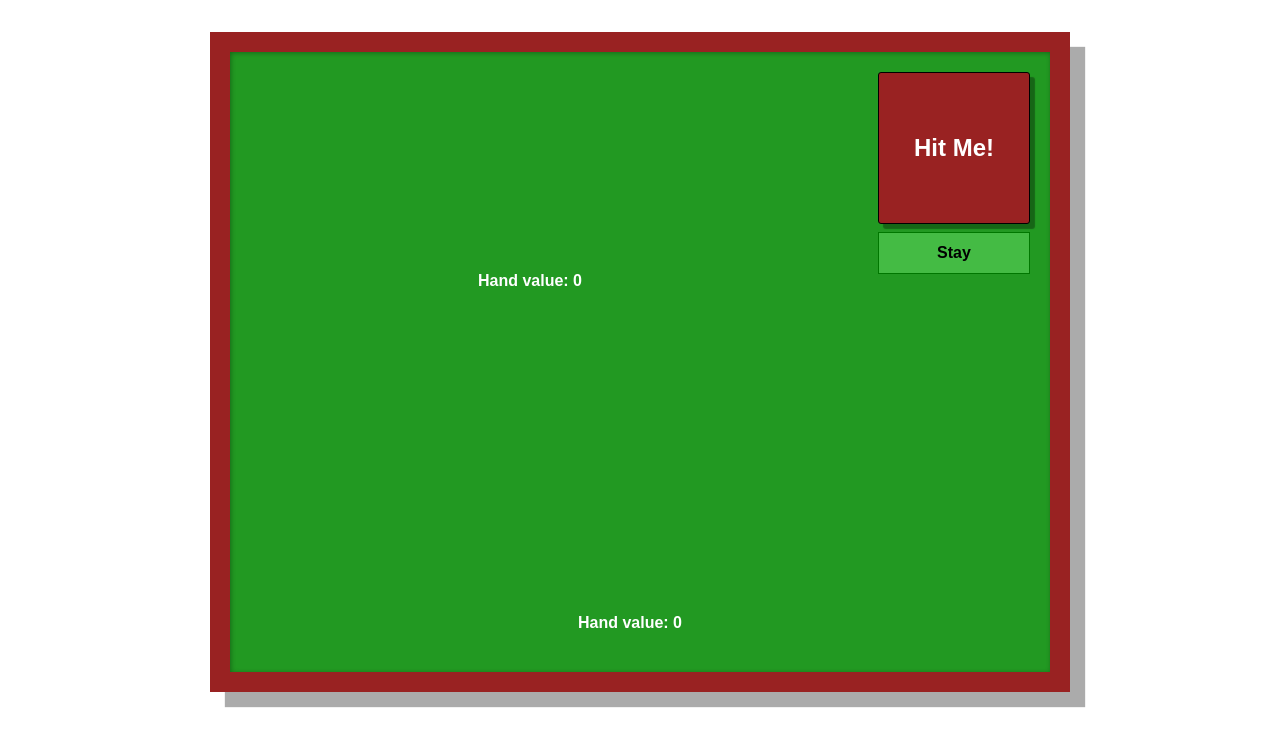
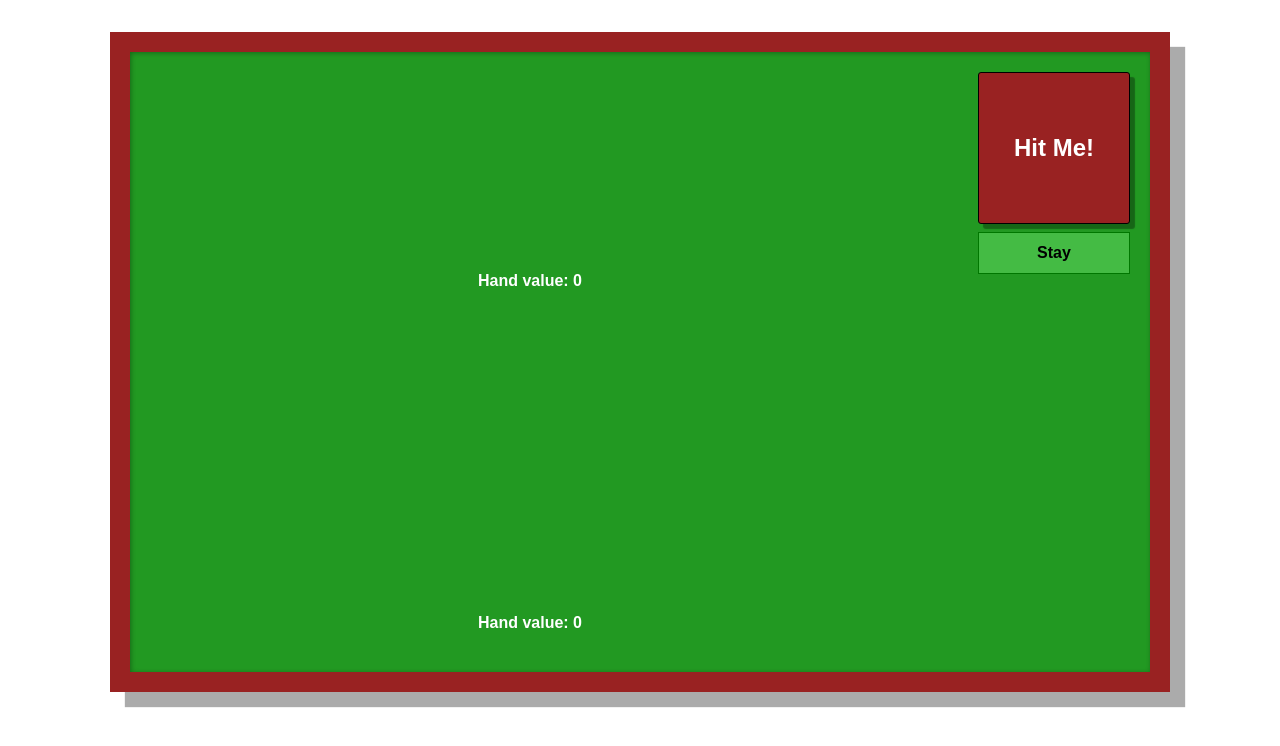
Before and after one commit to PParfenov/casino-angular, an Angular app: page /blackjack in a window 1280 px wide. Shown: the top 746 px of the page. Built offline with nearby package versions, Linux system fonts and the light colour scheme.

Commit message:
made dealer hand wider

```diff
--- a/src/app/blackjack/blackjack.component.css
+++ b/src/app/blackjack/blackjack.component.css
@@ -1,7 +1,7 @@
 .table {
   position: relative;
   margin: 20px auto;
-  width: 800px;
+  width: 1000px;
   height: 600px;
   background-color: #292;
   border: 20px solid #922;
@@ -55,7 +55,7 @@
   position: absolute;
   top: 40px;
   left: 0;
-  width: 600px;
+  width: 800px;
 }
 
 .player-hand {
```
